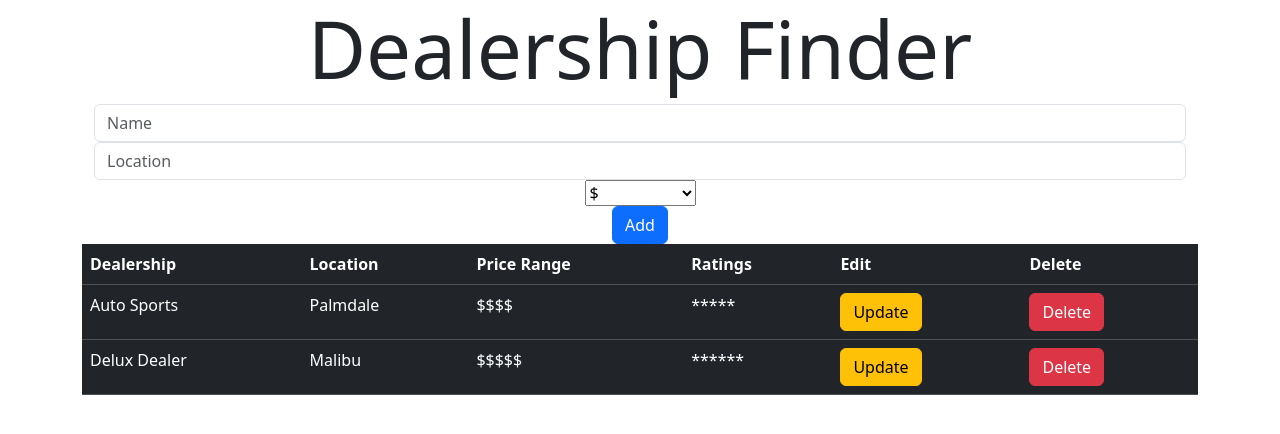
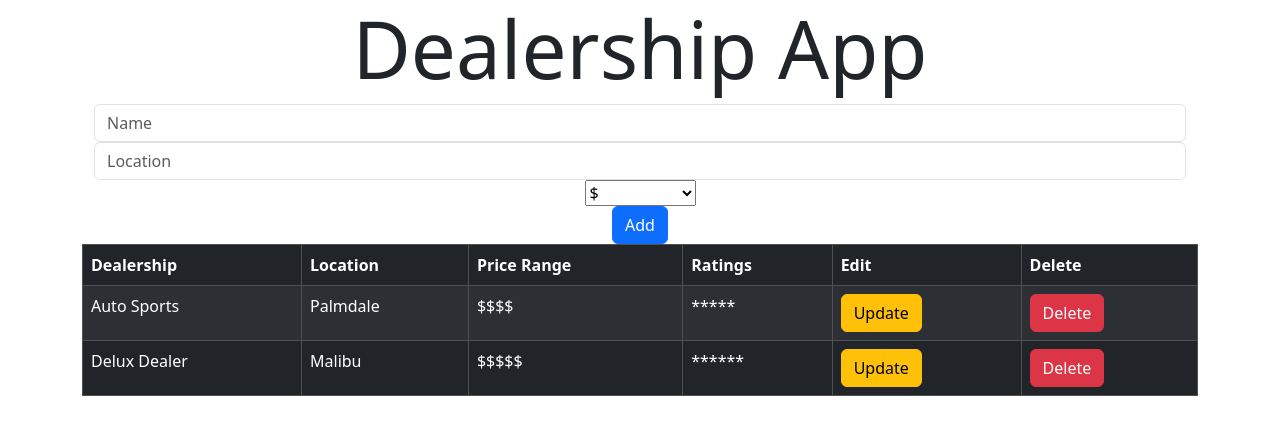
Before and after one commit to Antkilla/Capstone, a React (Create React App) app in the folder client/: page / in a window 1280 px wide. Shown: the top 434 px of the page. Built offline with nearby package versions, Linux system fonts and the light colour scheme; no server answers.

Commit message:
using react boostrap

```diff
--- a/client/src/components/DealershipList.jsx
+++ b/client/src/components/DealershipList.jsx
@@ -1,32 +1,36 @@
 import React, { useContext, useEffect }from 'react'
+import { Table, Button } from 'react-bootstrap';
 import DealershipFinder from '../apis/DealershipFinder';
 import { DealershipsContext } from '../context/DealershipsContext';
 
 const DealershipList = (props) => {
-    const {Dealerships, setDealerships } = useContext(DealershipsContext)
+    const { dealerships, setDealerships } = useContext(DealershipsContext);
+
     useEffect(() => {
       const fetchData = async () => {
         try {
           const response = await DealershipFinder.get("/");
-                setDealerships(response.data.data.Dealerships)
-                console.log(response);
-            }   catch (err) {}
+          setDealerships(response.data.data.Dealerships);
+          console.log(response.data.data.Dealerships); // Log the Dealerships data
+        } catch (err) {
+          console.error(err)
+        }
       };
 
       fetchData();
-    }, []);
+    }, []); // <-- Dependency array is empty since we only want to run this once
 
   return (
         <div className="list-group">
-        <table className="table table-hover table-dark">
+            <Table striped bordered hover variant="dark">
                 <thead>
                     <tr className="bg-primary">
-                    <th scope="col">Dealership</th>
-                    <th scope="col">Location</th>
-                    <th scope="col">Price Range</th>
-                    <th scope="col">Ratings</th>
-                    <th scope="col">Edit</th>
-                    <th scope="col">Delete</th>
+                        <th>Dealership</th>
+                        <th>Location</th>
+                        <th>Price Range</th>
+                        <th>Ratings</th>
+                        <th>Edit</th>
+                        <th>Delete</th>
                     </tr>
                 </thead>
                 <tbody>
@@ -36,10 +40,11 @@ const DealershipList = (props) => {
                         <td>$$$$</td>
                         <td>*****</td>
                         <td>
-                        <button className="btn btn-warning">Update</button>
+                            <Button variant="warning">Update</Button>
                         </td>
+
                         <td>
-                        <button className="btn btn-danger">Delete</button>
+                            <Button variant="danger">Delete</Button>
                         </td>
                     </tr>
 
@@ -49,16 +54,17 @@ const DealershipList = (props) => {
                         <td>$$$$$</td>
                         <td>******</td>
                         <td>
-                        <button className="btn btn-warning">Update</button>
+                            <Button variant="warning">Update</Button>
                         </td>
+
                         <td>
-                        <button className="btn btn-danger">Delete</button>
+                            <Button variant="danger">Delete</Button>
                         </td>
                     </tr>
                 </tbody>
-        </table>
+            </Table>
         </div>
     );
 };
 
-export default DealershipList
+export default DealershipList;
--- a/client/src/components/Header.jsx
+++ b/client/src/components/Header.jsx
@@ -3,7 +3,7 @@ import React from 'react'
 const Header = () => {
   return (
     <div>
-        <h1 className="font-weight-light display-1 text-center">Dealership Finder</h1>
+        <h1 className="font-weight-light display-1 text-center">Dealership App</h1>
     </div>
   )
 }
--- a/client/src/context/DealershipsContext.js
+++ b/client/src/context/DealershipsContext.js
@@ -2,12 +2,12 @@ import React, {useState, createContext} from "react"
 
 export const DealershipsContext = createContext();
 
-export const DealershipsContextProvider = props => {
-    const [Dealerships,setDealerships] = useState([])
+export const DealershipsContextProvider = (props) => {
+    const [dealerships, setDealerships] = useState([])
 
     return (
-        <DealershipsContext.Provider value={{Dealerships, setDealerships}}>
+        <DealershipsContext.Provider value={{ dealerships, setDealerships }}>
             {props.children}
         </DealershipsContext.Provider>
-    )
-}
+    );
+};
```
Lines whose indentation alone changed are shown as unchanged.
